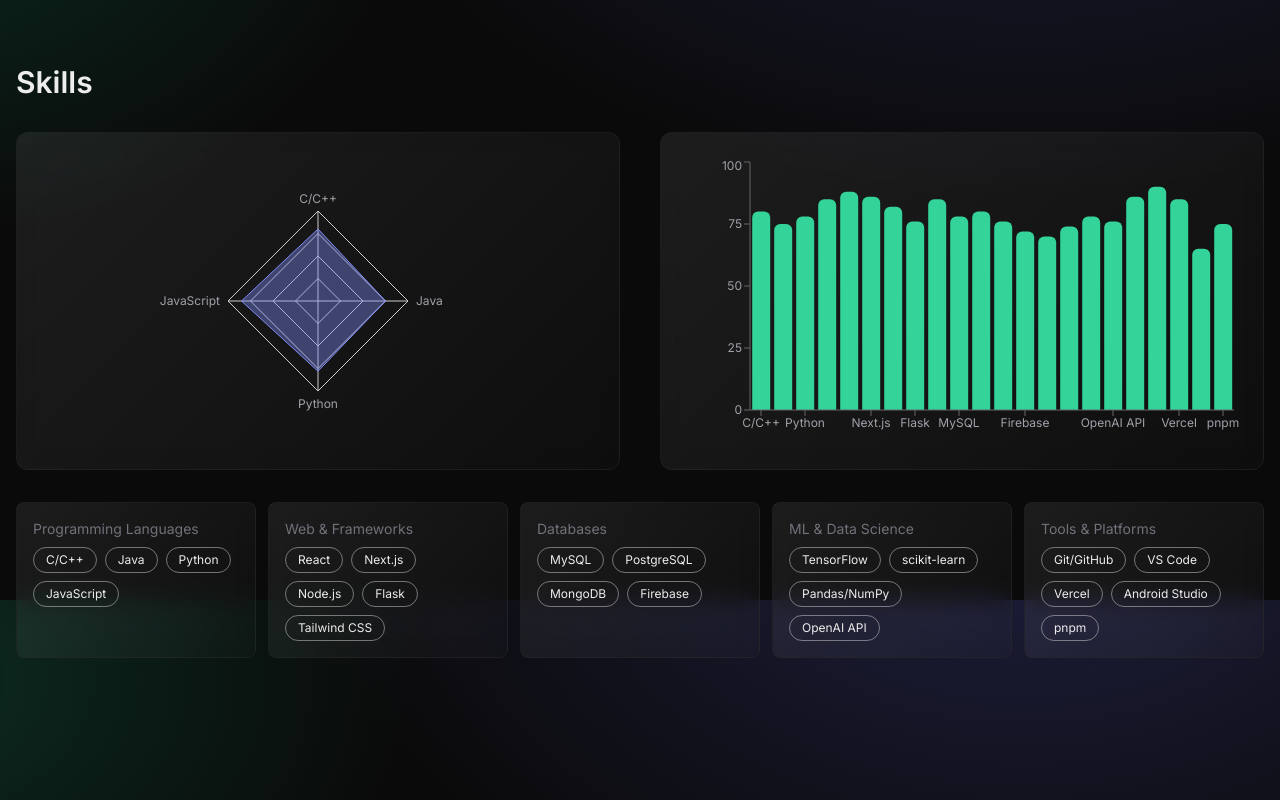
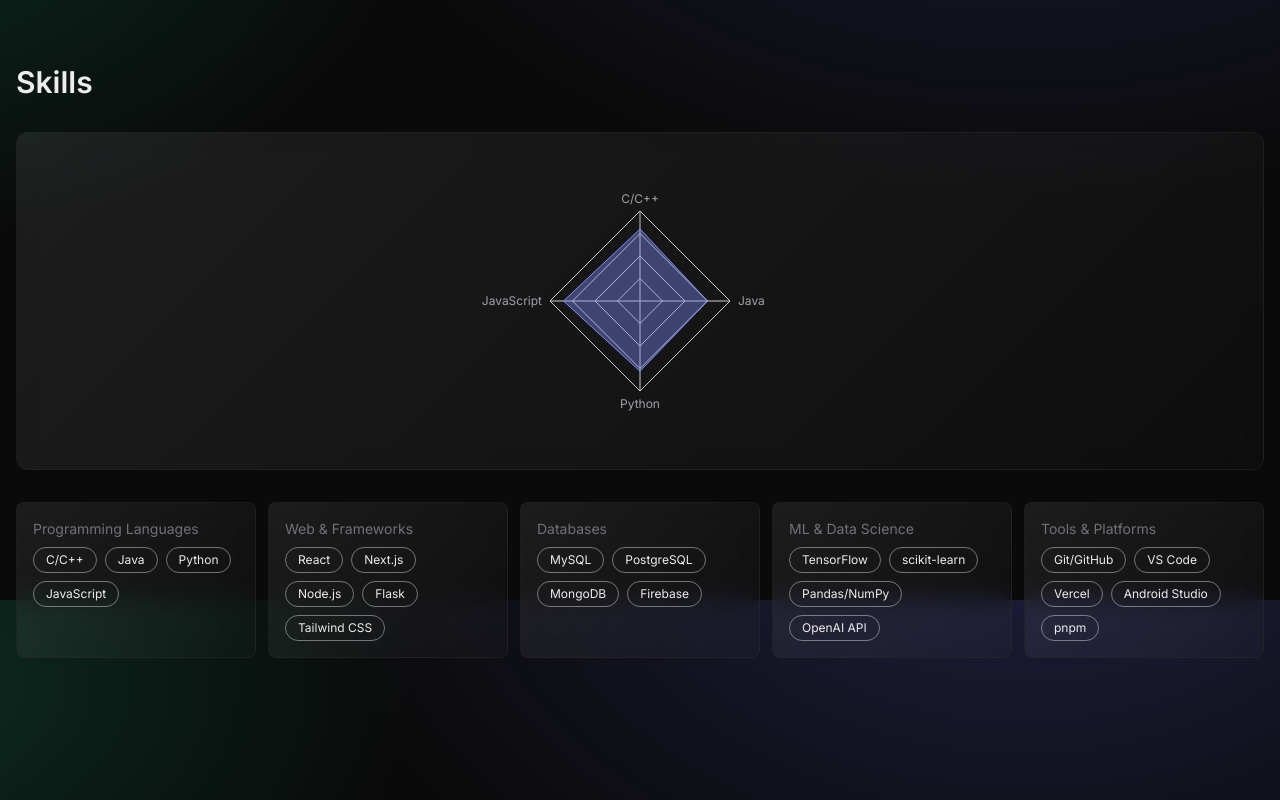
Before and after one commit to AmitJPatil13/DevOps-Assignment, a Next.js app: page / in a window 1280 px wide. Shown: the part 1000-1800 px from the top of the page. Built offline with nearby package versions, Linux system fonts and the light colour scheme.

Commit message:
feat(skills): remove bar chart, keep radar visualization

```diff
--- a/src/components/sections/skills.tsx
+++ b/src/components/sections/skills.tsx
@@ -1,15 +1,14 @@
 "use client";
 import { Section } from "@/components/section";
 import { skills } from "@/data/content";
-import { ResponsiveContainer, RadarChart, PolarGrid, PolarAngleAxis, Radar, BarChart, Bar, XAxis, YAxis } from "recharts";
+import { ResponsiveContainer, RadarChart, PolarGrid, PolarAngleAxis, Radar } from "recharts";
 
 export function SkillsSection() {
   const radarData = skills[0].items.map((s) => ({ subject: s.name, A: s.level }));
-  const barData = skills.flatMap((c) => c.items.map((i) => ({ name: i.name, level: i.level })));
   return (
     <Section id="skills" className="py-20">
       <h2 className="text-3xl font-semibold mb-8">Skills</h2>
-      <div className="grid lg:grid-cols-2 gap-10 items-start">
+      <div className="grid gap-10 items-start">
         <div className="glass rounded-xl p-6">
           <div className="h-72">
             <ResponsiveContainer width="100%" height="100%">
@@ -18,17 +17,6 @@
                 <PolarAngleAxis dataKey="subject" tick={{ fill: "#a1a1aa", fontSize: 12 }} />
                 <Radar dataKey="A" stroke="#818cf8" fill="#818cf8" fillOpacity={0.4} />
               </RadarChart>
-            </ResponsiveContainer>
-          </div>
-        </div>
-        <div className="glass rounded-xl p-6">
-          <div className="h-72">
-            <ResponsiveContainer width="100%" height="100%">
-              <BarChart data={barData}>
-                <XAxis dataKey="name" tick={{ fill: "#a1a1aa", fontSize: 12 }} />
-                <YAxis tick={{ fill: "#a1a1aa", fontSize: 12 }} domain={[0, 100]} />
-                <Bar dataKey="level" fill="#34d399" radius={[6, 6, 0, 0]} />
-              </BarChart>
             </ResponsiveContainer>
           </div>
         </div>
```
